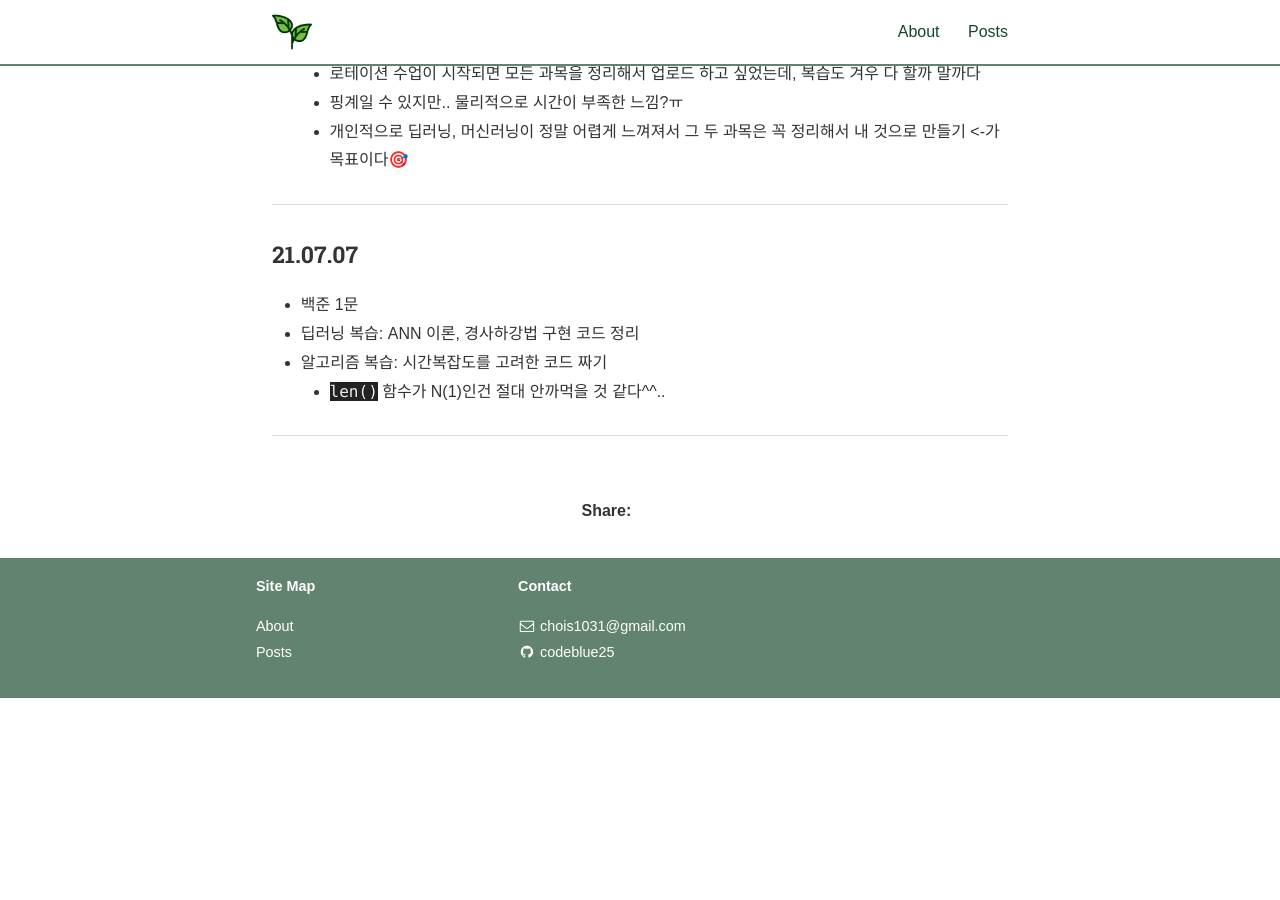
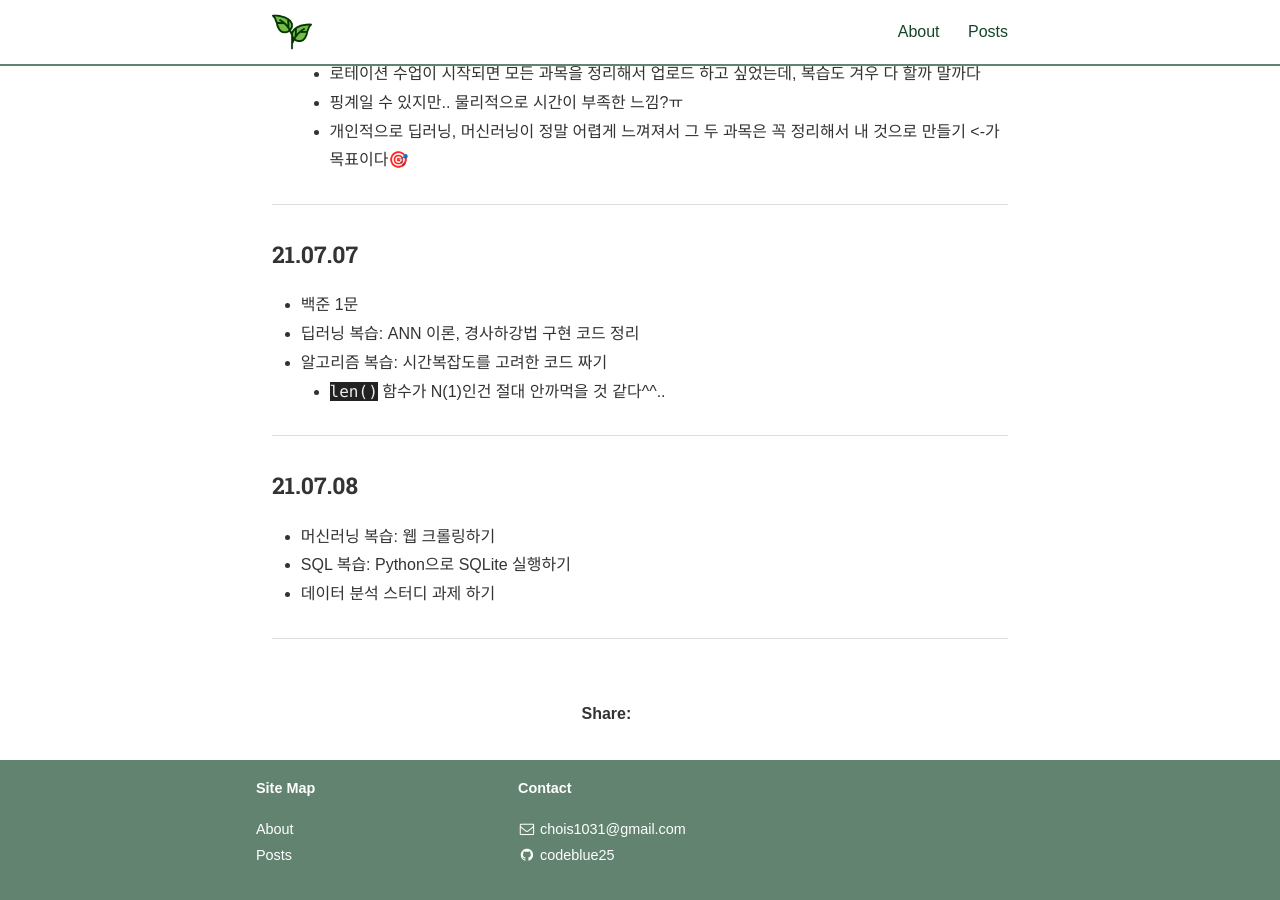
Before and after one commit to codeblue25/codeblue25.github.io, a Jekyll site: the page built from _posts/2021-07-04-0710.md, in a window 1280 px wide and 900 px high, scrolled down 933 px. Built offline with Jekyll 4.4.1, drawn with Linux system fonts in a browser that asks for light colours; nearby versions of some CDN libraries; some web fonts are replaced; a style sheet for code colours, icons or effects is not loaded; before the commit the page ends 1631 px from its top, so only the background shows below that.

Commit message:
210708 TID
today I did

```diff
--- a/_posts/2021-07-04-0710.md
+++ b/_posts/2021-07-04-0710.md
@@ -42,3 +42,11 @@ categories: TIL
   - `len()` 함수가 N(1)인건 절대 안까먹을 것 같다^^..
 
 ---
+
+<h3>21.07.08</h3>
+
+- 머신러닝 복습: 웹 크롤링하기
+- SQL 복습: Python으로 SQLite 실행하기
+- 데이터 분석 스터디 과제 하기
+
+---
```
